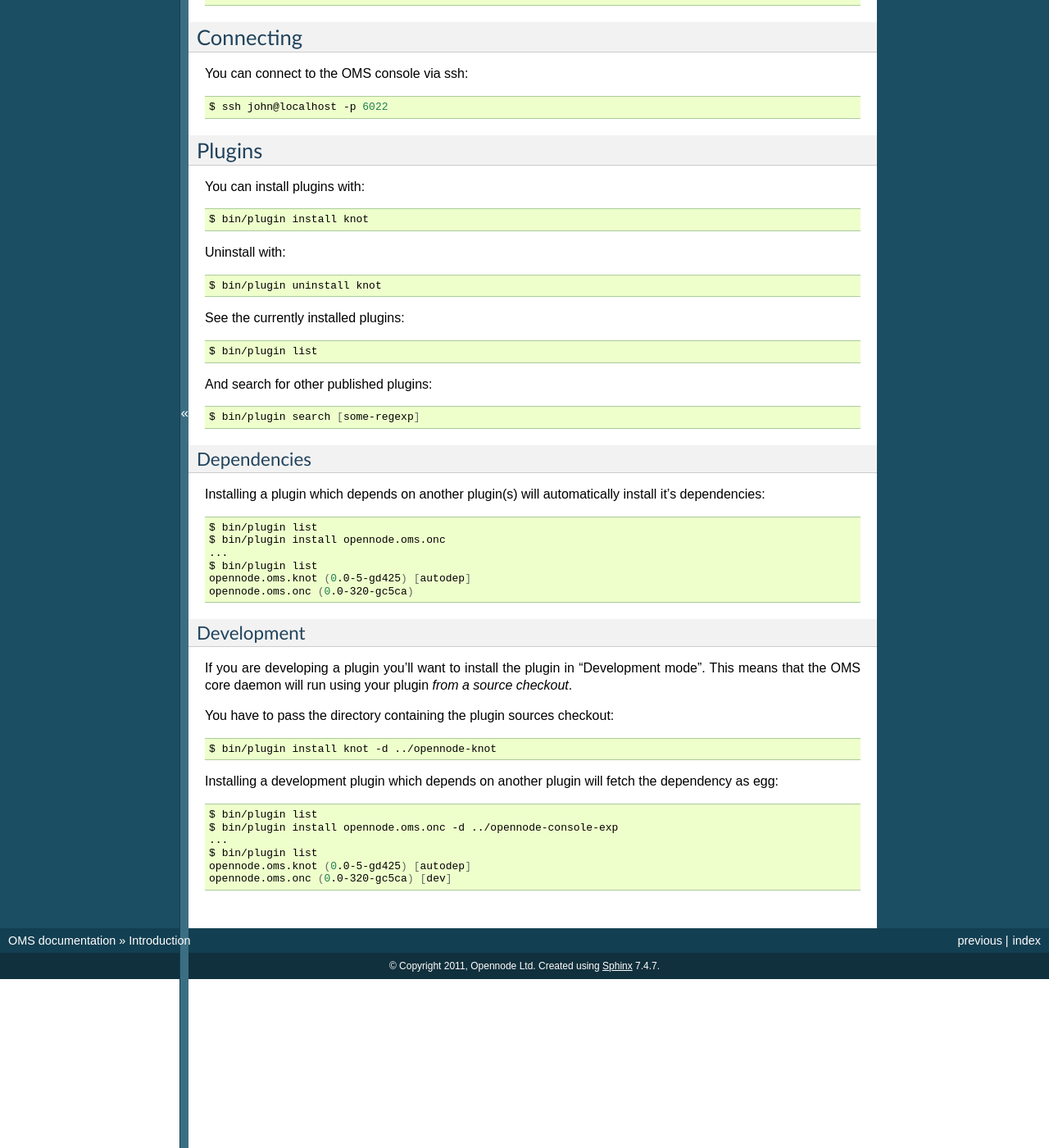
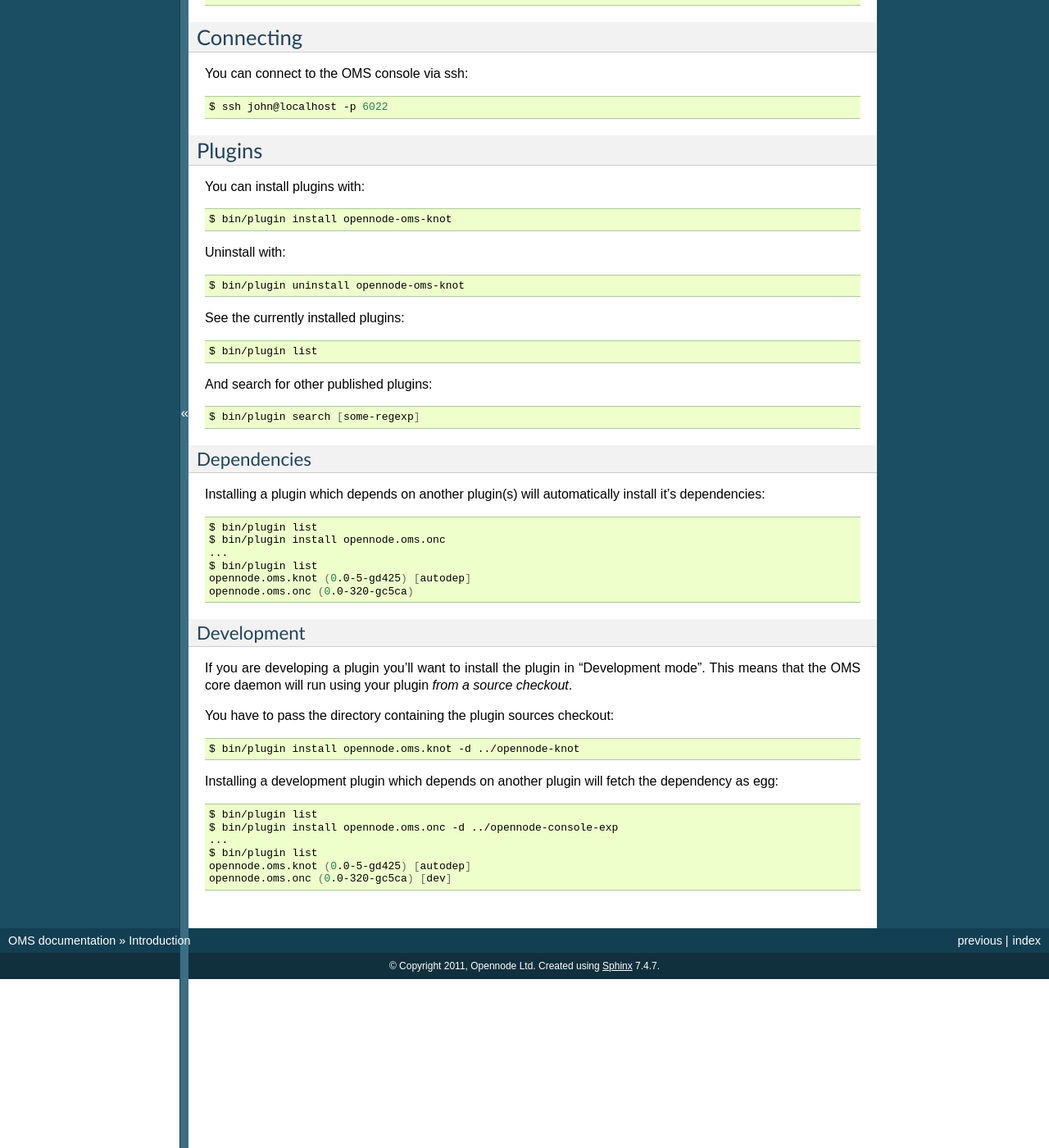
Before and after one commit to opennode/opennode-management, a Sphinx documentation site: the page built from docs/source/intro.rst, in a window 1280 px wide and 1400 px high, scrolled down 929 px. Shown: the whole window at 82% size. Built offline with Sphinx 7.4.7, drawn with Linux system fonts in a browser that asks for light colours; pages that are not in the unit, such as notebooks, are missing from menus; the version number could not be read and is left out.

Commit message:
Fixed typo in plugin doc

```diff
--- a/docs/source/intro.rst
+++ b/docs/source/intro.rst
@@ -70,13 +70,13 @@ You can install plugins with:
 
 .. code-block:: sh
 
-  $ bin/plugin install knot
+  $ bin/plugin install opennode-oms-knot
 
 Uninstall with:
 
 .. code-block:: sh
 
-  $ bin/plugin uninstall knot
+  $ bin/plugin uninstall opennode-oms-knot
 
 See the currently installed plugins:
 
@@ -114,7 +114,7 @@ You have to pass the directory containing the plugin sources checkout:
 
 .. code-block:: sh
 
-  $ bin/plugin install knot -d ../opennode-knot
+  $ bin/plugin install opennode.oms.knot -d ../opennode-knot
 
 
 Installing a development plugin which depends on another plugin will fetch the dependency as egg:
```
